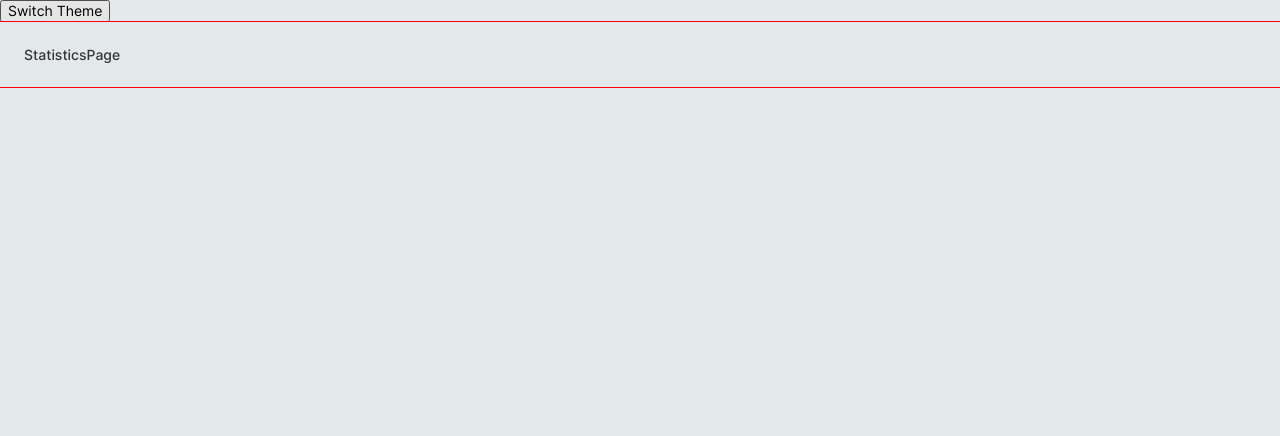
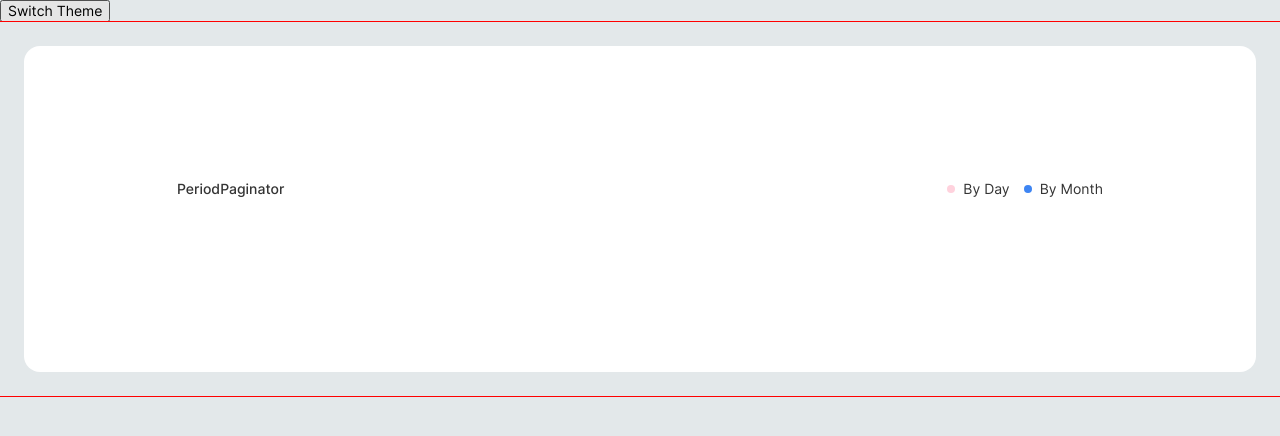
Before and after one commit to AMIHbKA/goose-track-react-project, a React (Create React App) app: page /goose-track-react-project/statistics in a window 1280 px wide. Shown: the top 436 px of the page. Built offline with nearby package versions, Linux system fonts and the light colour scheme.

Commit message:
Styled Statistic Page head with legend

```diff
--- a/src/UI/theme.js
+++ b/src/UI/theme.js
@@ -53,6 +53,9 @@ export const darkTheme = {
     monthDayButtonBorder: 'rgb(62 133 243 / 0.2)',
     addTaskBack: commonStyles.colors.primary,
   },
+  statistics: {
+    backgroundColor: DARK_GRAYISH_BLUE,
+  },
 };
 
 export const lightTheme = {
@@ -75,4 +78,7 @@ export const lightTheme = {
     monthDayButtonDefaultBack: LIGHT_BLUE,
     addTaskBack: LIGHT_BLUE,
   },
+  statistics: {
+    backgroundColor: LIGHT_COLOR,
+  },
 };
--- a/src/components/App.jsx
+++ b/src/components/App.jsx
@@ -1,8 +1,10 @@
 import { ThemeProvider } from 'styled-components';
-import { useState } from 'react';
+import { useState, lazy } from 'react';
 import { GlobalStyle, lightTheme, darkTheme } from 'UI';
 import { Navigate, Route, Routes } from 'react-router-dom';
 import { Layout } from 'components';
+
+const StatisticsPage = lazy(() => import('../pages/StatisticsPage'));
 
 export const App = () => {
   const [theme, setTheme] = useState('light');
@@ -27,7 +29,7 @@ export const App = () => {
               element={<div>ChoosedMonth</div>}
             />
           </Route>
-          <Route path="/statistics" element={<div>StatisticsPage</div>} />
+          <Route path="/statistics" element={<StatisticsPage />} />
 
           <Route path="*" element={<Navigate to="/" replace />} />
         </Route>
--- /dev/null
+++ b/src/components/StatisticsPage/StatisticsChart/StatisticsChartStyled.js
@@ -0,0 +1 @@
+import styled from 'styled-components';
--- /dev/null
+++ b/src/components/StatisticsPage/StatisticsPageStyled.js
@@ -0,0 +1,74 @@
+import styled from 'styled-components';
+
+export const StatisticsPageContainer = styled.div`
+  padding: 28px 14px;
+
+  height: 100%;
+
+  border-radius: 16px;
+
+  background-color: ${({ theme }) => theme.statistics.backgroundColor};
+
+  @media (min-width: ${props => props.theme.breakpoints.tablet}) {
+    padding: 132px 32px;
+  }
+
+  @media (min-width: ${props => props.theme.breakpoints.laptop}) {
+    padding: 134px 113px;
+  }
+`;
+
+export const StatisticsPageHead = styled.div`
+  display: flex;
+  flex-direction: column;
+
+  gap: 20px;
+
+  margin-bottom: 40px;
+
+  @media (min-width: ${props => props.theme.breakpoints.tablet}) {
+    flex-direction: row;
+    justify-content: space-between;
+
+    padding: 0 32px;
+  }
+
+  @media (min-width: ${props => props.theme.breakpoints.laptop}) {
+    padding: 0 40px;
+  }
+`;
+
+export const StatisticsPageLegend = styled.ul`
+  display: flex;
+
+  font-weight: 400;
+  line-height: 18px;
+
+  li {
+    display: flex;
+    align-items: center;
+
+    ::before {
+      content: '';
+
+      display: inline-block;
+
+      width: 8px;
+      height: 8px;
+
+      margin-right: 8px;
+
+      border-radius: 50%;
+
+      background-color: ${({ theme }) => theme.colors.highPriorityBack};
+    }
+
+    :nth-child(2) {
+      margin-left: 14px;
+
+      ::before {
+        background-color: ${({ theme }) => theme.colors.primary};
+      }
+    }
+  }
+`;
--- /dev/null
+++ b/src/pages/StatisticsPage.jsx
@@ -0,0 +1,21 @@
+import {
+  StatisticsPageContainer,
+  StatisticsPageHead,
+  StatisticsPageLegend,
+} from 'components/StatisticsPage/StatisticsPageStyled';
+
+const StatisticsPage = () => {
+  return (
+    <StatisticsPageContainer>
+      <StatisticsPageHead>
+        <div>PeriodPaginator</div>
+        <StatisticsPageLegend>
+          <li>By Day</li>
+          <li>By Month</li>
+        </StatisticsPageLegend>
+      </StatisticsPageHead>
+    </StatisticsPageContainer>
+  );
+};
+
+export default StatisticsPage;
--- a/src/pages/index.js
+++ b/src/pages/index.js
@@ -0,0 +1,3 @@
+import StatisticsPage from './StatisticsPage';
+
+export { StatisticsPage };
```
Also changed, not shown: src/components/StatisticsPage/StatisticsChart/StatisticsChart.jsx (added, +10 -0 lines).
